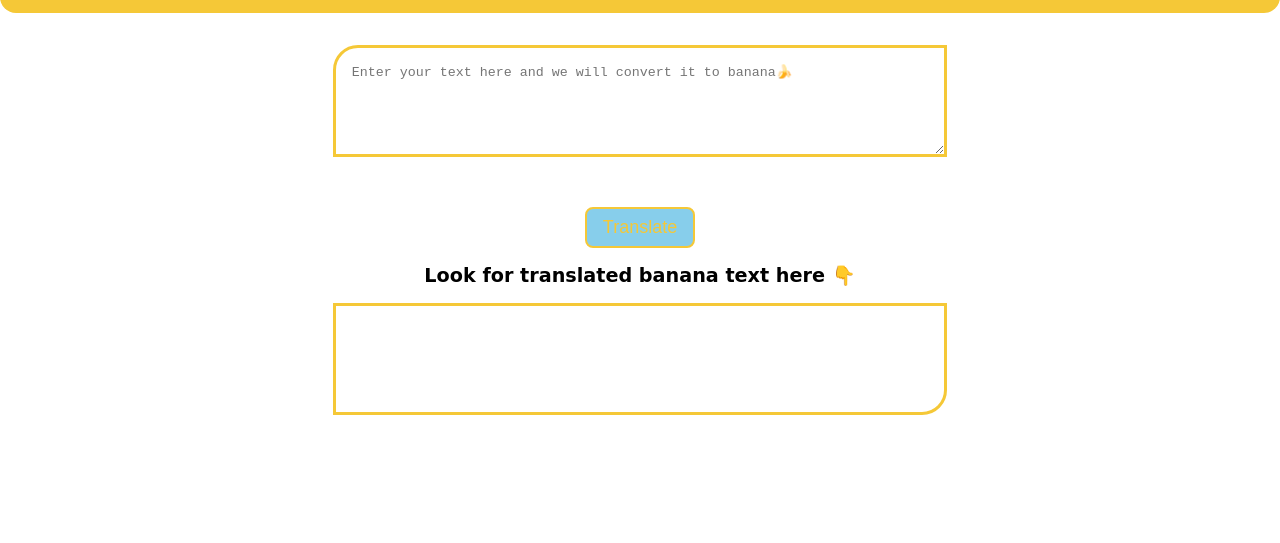
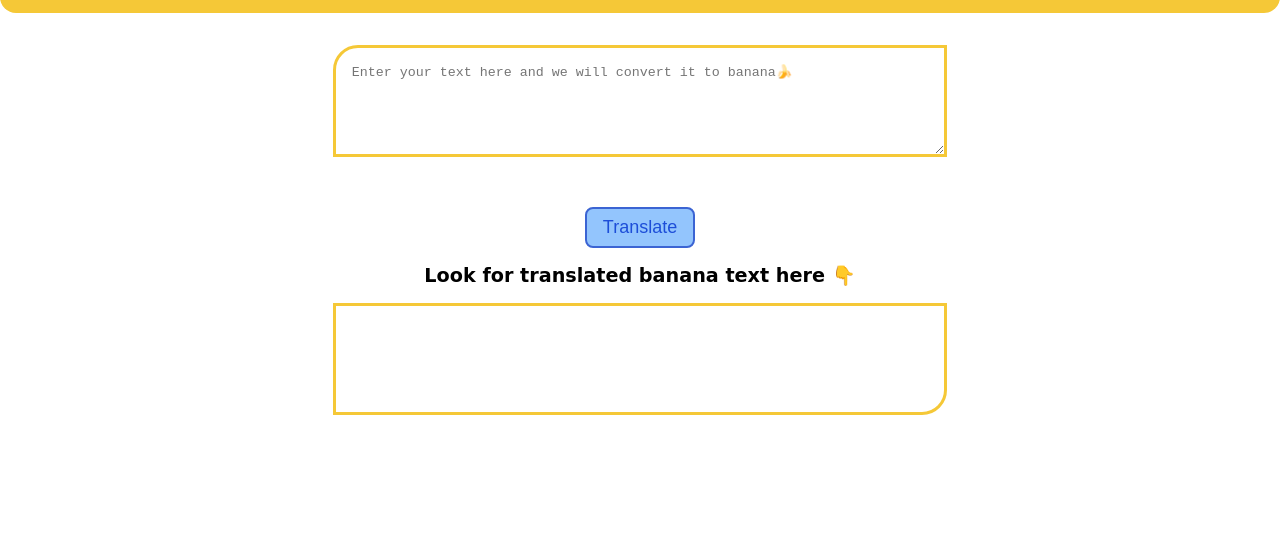
Before and after one commit to pradipgharge/Banana-Speaks-Translation-App, a plain HTML site: page index.html in a window 1280 px wide. In both pictures the pointer is over the button "Translate". Shown: the part 103-646 px from the top of the page. Drawn offline with Linux system fonts and the light colour scheme; a web font is replaced by a local one.

Commit message:
style: button hover effects

```diff
--- a/styles.css
+++ b/styles.css
@@ -77,8 +77,9 @@ body{
 }
 
 #btn-translate:hover{
-        background-color:skyblue;
-        color: var(--primary-color);
+        background-color:#93C5FD;
+        color: #1D4ED8;
+        border: 2px solid #3b64d3;;
 
 
 }
```
